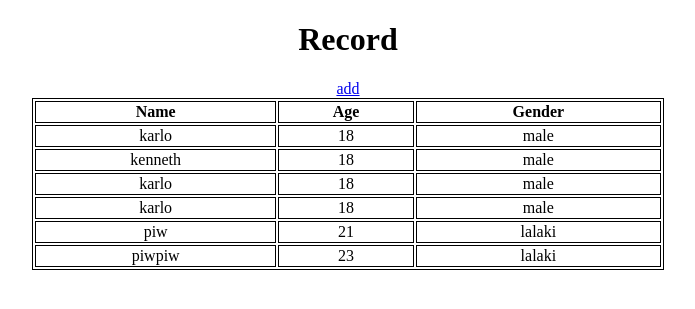
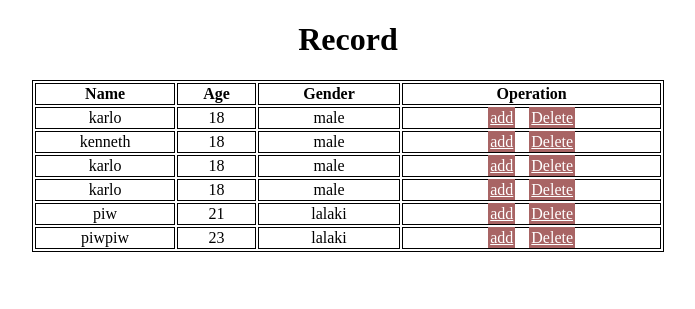
Before and after one commit to kinetb/CRUD, a PHP site: page / in a window 1280 px wide. Shown: the top 309 px of the page, without its empty margins (292-987 px from the left). Run offline with PHP 8.4, Linux system fonts and the light colour scheme; data comes from the database, SQL or seed files in the repository.

Commit message:
tried to add delete

```diff
--- a/index.php
+++ b/index.php
@@ -1,6 +1,6 @@
 <?php
 require "connection.php";
-$sql = "SELECT * FROM `records`";
+$sql = "SELECT * FROM records";
 $list = $con->query($sql);
 $row = $list->fetch_assoc();
 
@@ -18,13 +18,14 @@ $row = $list->fetch_assoc();
 </head>
 <body>
     <h1>Record</h1>
-    <a href="add.php">add</a>
     <table>
         <thead>
             <tr>
                 <th> Name </th>
                 <th> Age </th>
                 <th> Gender </th>
+                <th> Operation </th>
+
             </tr>
         </thead>
         <tbody>
@@ -33,6 +34,11 @@ $row = $list->fetch_assoc();
                     <td><?php echo $row['name'] ?></td>
                     <td><?php echo $row['age'] ?></td>
                     <td><?php echo $row['gender'] ?></td>
+                    <td>
+                        <a href="add.php" class='btn1'>add</a>
+                        <a href="index.php" class='btn2'>Delete</a>
+                    </td>
+
                 </tr>
             <?php }while($row = $list->fetch_assoc())?>
         </tbody>
--- a/style.css
+++ b/style.css
@@ -12,3 +12,9 @@ th, td {
     border: 1px solid black;
 
 }
+.btn1, .btn2 {
+    color: #fff;
+    background-color: #a86464;
+    margin-inline: 5px;
+    padding: 2px;
+}
```
